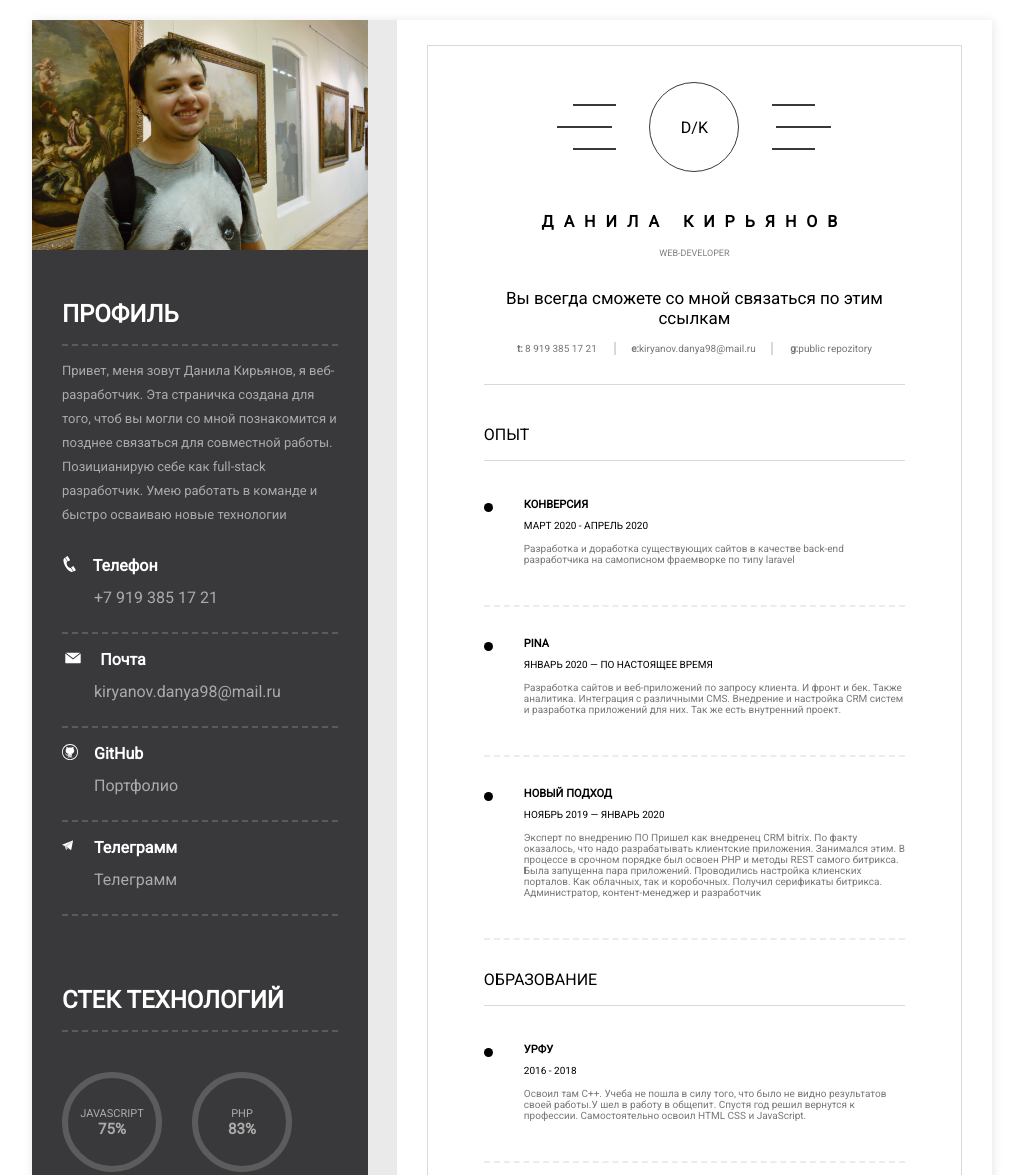
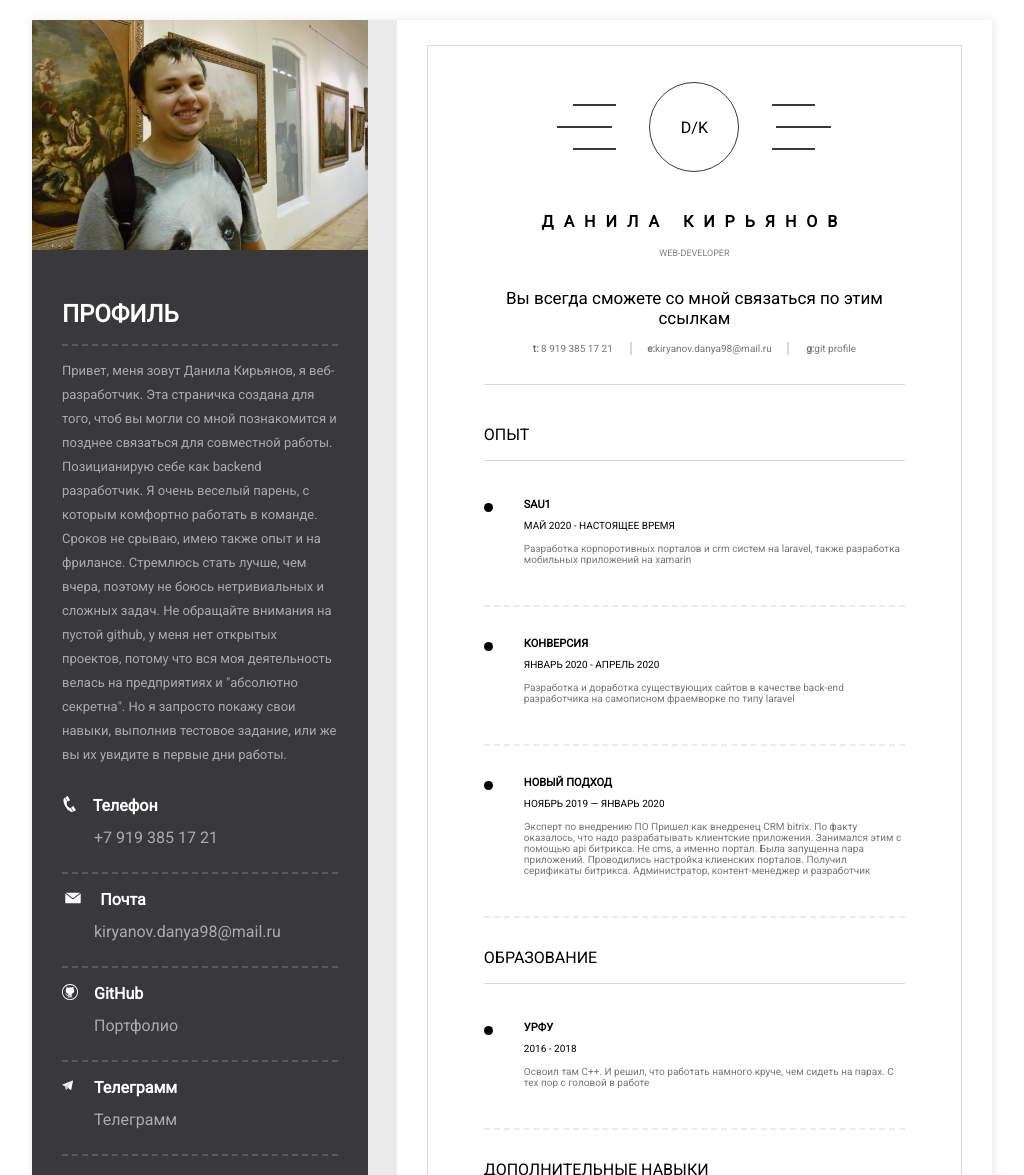
Before and after one commit to Danila98/danila-web.github.io, a plain HTML site: page index.html in a window 1280 px wide. Shown: the top 1175 px of the page, without its empty margins (128-1152 px from the left). Drawn offline with Linux system fonts and the light colour scheme.

Commit message:
text fixed

```diff
--- a/index.html
+++ b/index.html
@@ -11,7 +11,10 @@
 			<div class="avatar"></div>
 			<div class="profile-info">
 				<h2 class="heading heading-light">Профиль</h2>
-				<p class="text">Привет, меня зовут Данила Кирьянов, я веб-разработчик. Эта страничка создана для того, чтоб вы могли со мной познакомится и позднее связаться для совместной работы. Позицианирую себе как full-stack разработчик. Умею работать в команде и быстро осваиваю новые технологии</p>
+				<p class="text">Привет, меня зовут Данила Кирьянов, я веб-разработчик. Эта страничка создана для того, чтоб вы могли со мной познакомится и позднее связаться для совместной работы. Позицианирую себе как backend разработчик. Я очень веселый парень, с которым комфортно работать в команде. Сроков не срываю, имею также опыт и на фрилансе.
+					 Стремлюсь стать лучше, чем вчера, поэтому не боюсь нетривиальных и сложных задач. Не обращайте внимания на пустой github, у меня нет открытых проектов, потому что вся моя деятельность велась на предприятиях и "абсолютно секретна". Но я запросто покажу свои навыки, выполнив тестовое задание, или же вы их увидите в первые дни работы.
+
+				</p>
 				<div class="contacts">
 					<div class="contacts-item">
 						<div class="contacts-head">
@@ -88,27 +91,27 @@
 					<div class="about-contacts">
 						<a href="tel:+79193851721" class="about-contacts-link about-phone"> <b>t:</b> 8 919 385 17 21</a>
 						<a href="mailto:kiryanov.danya98@mail.ru" class="about-contacts-link about-email"><b>e:</b>kiryanov.danya98@mail.ru</a>
-						<a href="https://github.com/Danila98/potrfolio" class="about-contacts-link about-web"><b>g:</b>public repozitory</a>
+						<a href="https://github.com/Danila98" class="about-contacts-link about-web"><b>g:</b>git profile</a>
 					</div>
 				</div>
 				<div class="experience">
 					<h2 class="heading heading-dark">Опыт</h2>
 					<ul class="list">
 						<li class="list-item">
+							<h4 class="list-title">Sau1</h4>
+							<span class="list-date">Май 2020 - Настоящее время</span>
+							<p class="list-text">Разработка корпоротивных порталов и crm систем на laravel, также разработка мобильных приложений на xamarin</p>
+						</li>
+						<li class="list-item">
 							<h4 class="list-title">Конверсия</h4>
-							<span class="list-date">Март 2020 - Апрель 2020</span>
+							<span class="list-date">Январь 2020 - Апрель 2020</span>
 							<p class="list-text">Разработка и доработка существующих сайтов в качестве back-end разработчика на самописном фраемворке по типу laravel</p>
 						</li>
 						<li class="list-item">
-							<h4 class="list-title">Pina</h4>
-							<span class="list-date">Январь 2020 — по настоящее время</span>
-							<p class="list-text">Разработка сайтов и веб-приложений по запросу клиента. И фронт и бек. Также аналитика. Интеграция с различными CMS. Внедрение и настройка CRM систем и разработка приложений для них. Так же есть внутренний проект.</p>
-						</li>
-						<li class="list-item">
 							<h4 class="list-title">Новый подход</h4>
-							<span class="list-date">Ноябрь 2019 — январь 2020</span>
+							<span class="list-date">Ноябрь 2019 — Январь 2020</span>
 							<p class="list-text">Эксперт по внедрению ПО
-								Пришел как внедренец CRM bitrix. По факту оказалось, что надо разрабатывать клиентские приложения. Занимался этим. В процессе в срочном порядке был освоен PHP и методы REST самого битрикса. Была запущенна пара приложений. Проводились настройка клиенских порталов. Как облачных, так и коробочных. Получил серификаты битрикса. Администратор, контент-менеджер и разработчик</p>
+								Пришел как внедренец CRM bitrix. По факту оказалось, что надо разрабатывать клиентские приложения. Занимался этим с помощью api битрикса. Не cms, а именно портал. Была запущенна пара приложений. Проводились настройка клиенских порталов. Получил серификаты битрикса. Администратор, контент-менеджер и разработчик</p>
 						</li>
 					</ul>
 				</div>
@@ -118,7 +121,7 @@
 						<li class="list-item">
 							<h4 class="list-title">Урфу</h4>
 							<span class="list-date">2016 - 2018</span>
-							<p class="list-text"> Освоил там С++. Учеба не пошла в силу того, что было не видно результатов своей работы.У шел в работу в общепит. Спустя год решил вернутся к профессии. Самостоятельно освоил HTML CSS и JavaScript.</p>
+							<p class="list-text"> Освоил там С++. И решил, что работать намного круче, чем сидеть на парах. С тех пор с головой в работе</p>
 						</li>
 
 					</ul>
@@ -159,7 +162,7 @@
 							<div class="level level-75"></div>
 						</li>
 						<li class="list-skills-item">
-							react
+							C# (xamarin)
 							<div class="level level-60"></div>
 						</li>
 						<li class="list-skills-item">
```
